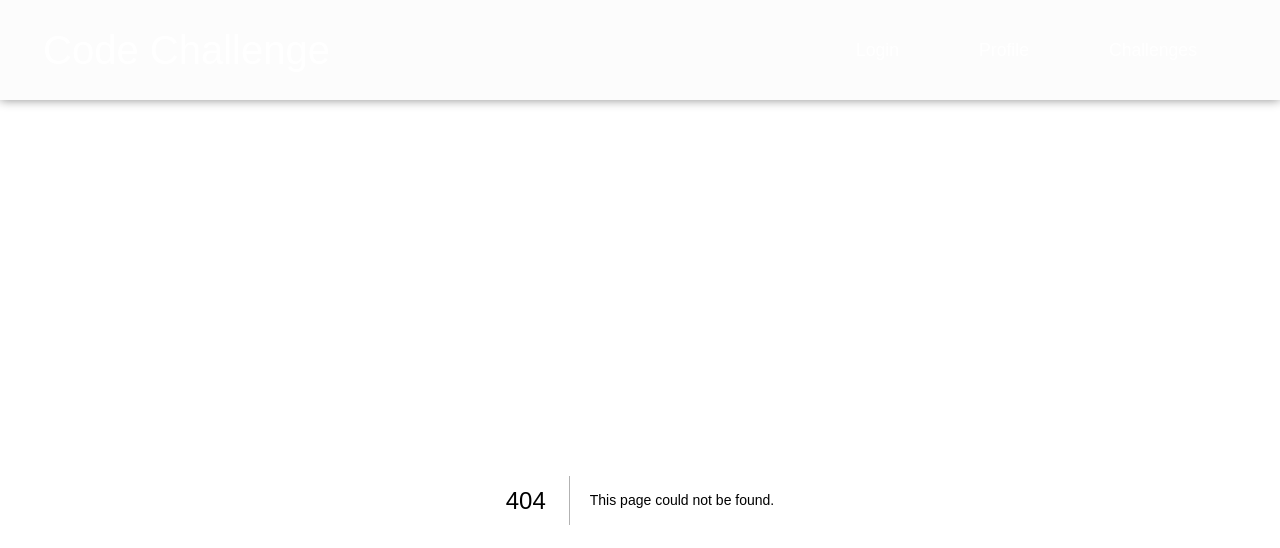
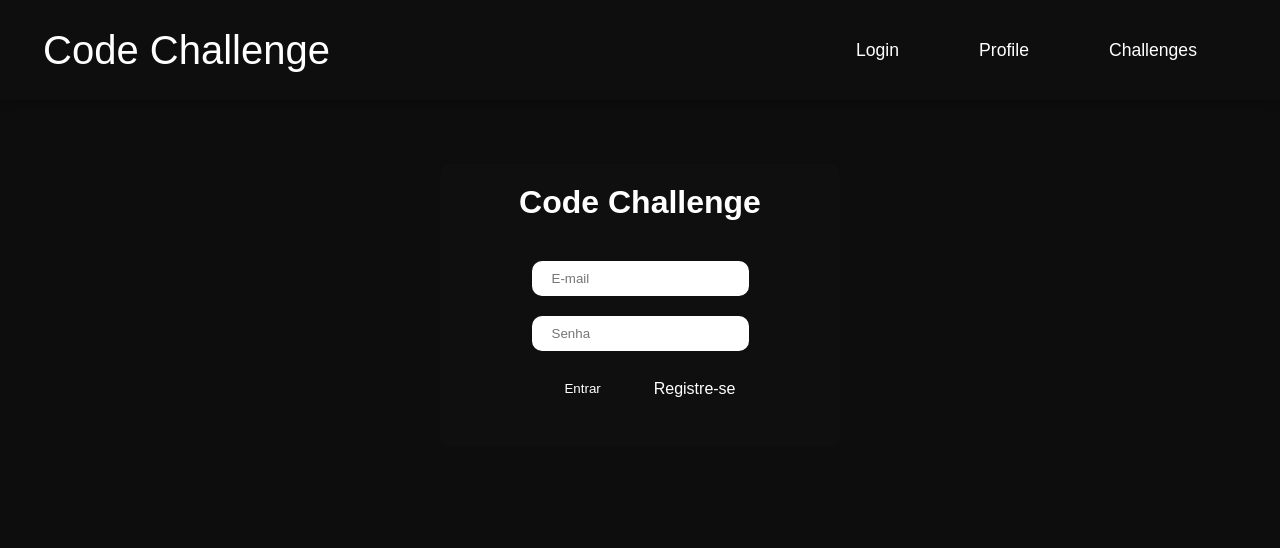
Before and after one commit to devCaiodias/code-challenge, a Next.js app: page /pages/Login in a window 1280 px wide. Before the commit this address had no page. Shown: the top 548 px of the page. Built offline with nearby package versions, Linux system fonts and the light colour scheme.

Commit message:
terminei a parto do usuario se cadastrar-se no site e agora vou fazer a autenticação para o login para acessem certas páginas.

```diff
--- /dev/null
+++ b/src/app/components/AuthForm.tsx
@@ -0,0 +1,97 @@
+'use client'
+import Link from 'next/link'
+import style from '../styles/AuthForm.module.css'
+import { auth, db } from '../service/firebase'
+import { useState } from 'react'
+import { createUserWithEmailAndPassword, signInWithEmailAndPassword } from 'firebase/auth'
+import { doc, setDoc } from 'firebase/firestore'
+
+interface Props {
+    isRegister: boolean
+}
+
+export default function AuthForm({ isRegister }: Props) {
+    const [name, setName] = useState("")
+    const [email, setEmail] = useState("")
+    const [password, setPassword] = useState("")
+    const [passwordConfirm, setPasswordConfirm] = useState("")
+
+    const handleSubmit = async (e: React.FormEvent<HTMLFormElement>) => {
+        e.preventDefault()
+
+        if (isRegister && password !== passwordConfirm) {
+            alert("As senhas não coincidem!")
+            return;
+        }
+
+        try {
+            if (isRegister) {
+                const userCredential = await createUserWithEmailAndPassword(auth, email, password)
+                const user = userCredential.user
+
+                // Salvando no Firestore
+                await setDoc(doc(db, "users", user.uid), {
+                    name,
+                    email,
+                    points: 0,
+                    challengesCompleted: 0
+                });
+            } else {
+                await signInWithEmailAndPassword(auth, email, password)
+            }
+        } catch (error: any) {
+            alert(error.message)
+        }
+    }
+
+    return (
+        <div className={style.logincontainer}>
+            <h2 className={style.login_title}>Code Challenge</h2>
+
+            <form onSubmit={handleSubmit} className={style.form_login}>
+                {isRegister && (
+                    <input
+                        type="text"
+                        placeholder='Nome'
+                        value={name}
+                        onChange={(e) => setName(e.target.value)}
+                        required
+                    />
+                )}
+                <input
+                    type="email"
+                    placeholder='E-mail'
+                    value={email}
+                    onChange={(e) => setEmail(e.target.value)}
+                    required
+                />
+                <input
+                    type="password"
+                    placeholder='Senha'
+                    value={password}
+                    onChange={(e) => setPassword(e.target.value)}
+                    required
+                />
+                {isRegister && (
+                    <input
+                        type="password"
+                        placeholder='Confirme sua senha'
+                        value={passwordConfirm}
+                        onChange={(e) => setPasswordConfirm(e.target.value)}
+                        required
+                    />
+                )}
+                <div className={style.login_btn}>
+                    <button type="submit">
+                        {isRegister ? "Cadastrar" : "Entrar"}
+                    </button>
+                    {isRegister ? (
+                        <Link href="/pages/Login" className={style.login_resgister}>Login</Link>
+                    ) : (
+                        <Link href="/pages/Register" className={style.login_resgister}>Registre-se</Link>
+                    )}
+                </div>
+            </form>
+        </div>
+    )
+}
--- a/src/app/components/Sidebar.tsx
+++ b/src/app/components/Sidebar.tsx
@@ -7,7 +7,7 @@ export default function Sidebar() {
             <Link href="/" className={style.sidelogo}>Code Challenge</Link>
 
             <nav>
-                <Link href="#" className={style.sideLink}>Login</Link>
+                <Link href="/pages/Login" className={style.sideLink}>Login</Link>
                 <Link href="#" className={style.sideLink}>Profile</Link>
                 <Link href="#" className={style.sideLink}>Challenges</Link>
             </nav>
--- /dev/null
+++ b/src/app/pages/Login/page.tsx
@@ -0,0 +1,10 @@
+import AuthForm from '@/app/components/AuthForm'
+import style from '../../styles/Login.module.css'
+
+export default function Login() {
+    return (
+        <div className={style.login}>
+            <AuthForm isRegister={false} />
+        </div>
+    )
+}
--- /dev/null
+++ b/src/app/service/firebase.ts
@@ -0,0 +1,24 @@
+import { initializeApp } from "firebase/app";
+import { getAuth, GoogleAuthProvider } from "firebase/auth";
+import { getFirestore } from "firebase/firestore";
+import { getFunctions } from "firebase/functions";
+
+const firebaseConfig = {
+    apiKey: "AIzaSyBDOR3dHFW71zup_CQYrwihyxynUQBnAMk",
+    authDomain: "code-challenge-4d2b6.firebaseapp.com",
+    projectId: "code-challenge-4d2b6",
+    storageBucket: "code-challenge-4d2b6.firebasestorage.app",
+    messagingSenderId: "856763678773",
+    appId: "1:856763678773:web:d0b659be966b897920b17c",
+    measurementId: "G-PE5PBPVZ10"
+  };
+
+
+
+const app = initializeApp(firebaseConfig)
+
+
+export const auth = getAuth(app)
+export const googleProvider = new GoogleAuthProvider()
+export const db = getFirestore(app)
+export const functions = getFunctions(app)
--- /dev/null
+++ b/src/app/styles/AuthForm.module.css
@@ -0,0 +1,56 @@
+.logincontainer {
+    margin: auto;
+    align-items: center;
+    justify-items: center;
+    position: relative;
+    width: 400px;
+    background-color: #5959590a;
+    margin-top: 5%;
+    border-radius: 10px;
+}
+
+.login_title {
+    font-size: 2rem;
+    padding: 20px;
+}
+
+.form_login input {
+    display: block;
+    padding: 10px 20px;
+    border-radius: 10px;
+    margin: 20px 0px;
+    border: none;
+    box-shadow: none;
+}
+
+.login_btn {
+    display: flex;
+    align-items: center;
+    justify-content: space-evenly;
+}
+
+.login_btn button {
+    border: none;
+    padding: 10px 20px;
+    border-radius: 10px;
+    background: none;
+    transition: .5s linear;
+    color: white;
+    margin-bottom: 40px;
+}
+
+.login_btn button:hover {
+    background-color: white;
+    color: black;
+}
+
+.login_resgister {
+    text-decoration: none;
+    color: white;
+    margin-left: 20px;
+    margin-bottom: 40px;
+}
+
+.login_resgister:hover {
+    border-bottom: 2px solid white;
+}
--- /dev/null
+++ b/src/app/styles/Login.module.css
@@ -0,0 +1,6 @@
+.login {
+    display: flex;
+    justify-content: center;
+    align-items: center;
+    height: 100vh;
+}
```
Also changed, not shown: package.json (+5 -4 lines), src/app/pages/Register/page.tsx (added, +7 -0 lines), 1 other file (tests, documents, lock files or other folders).
